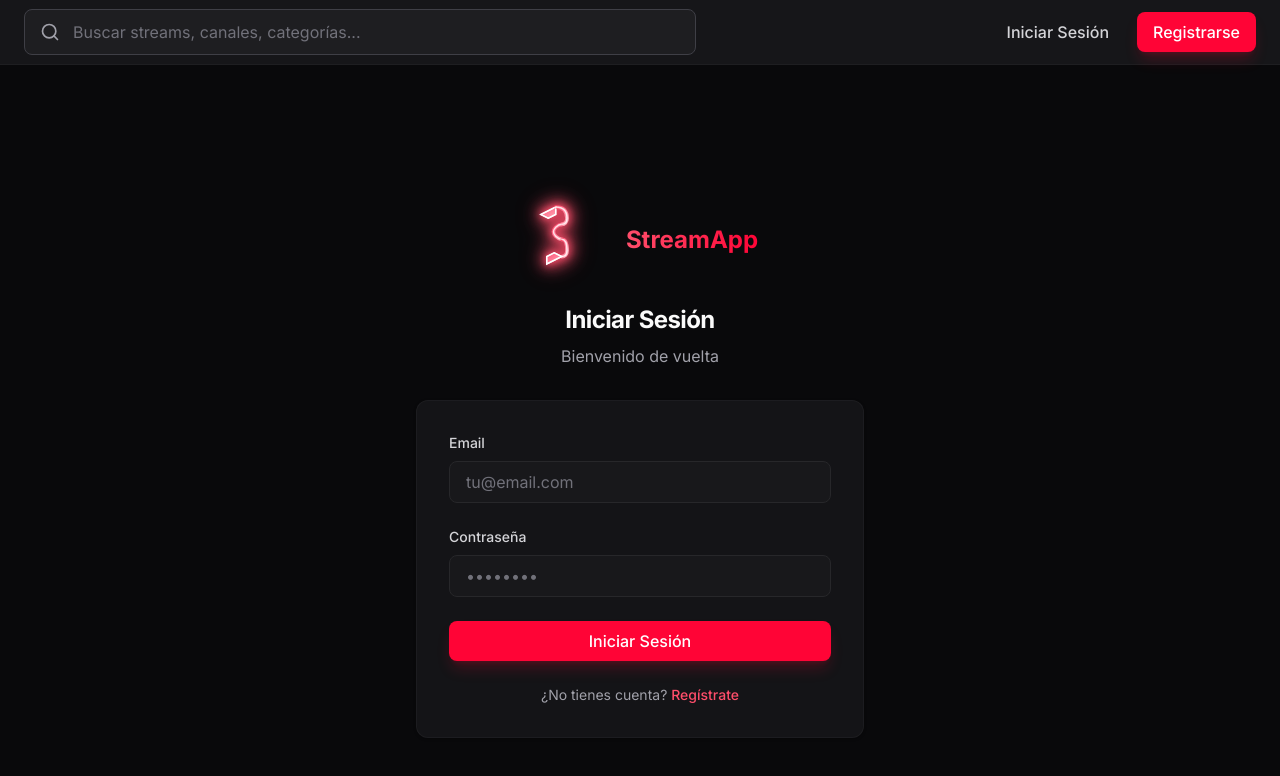
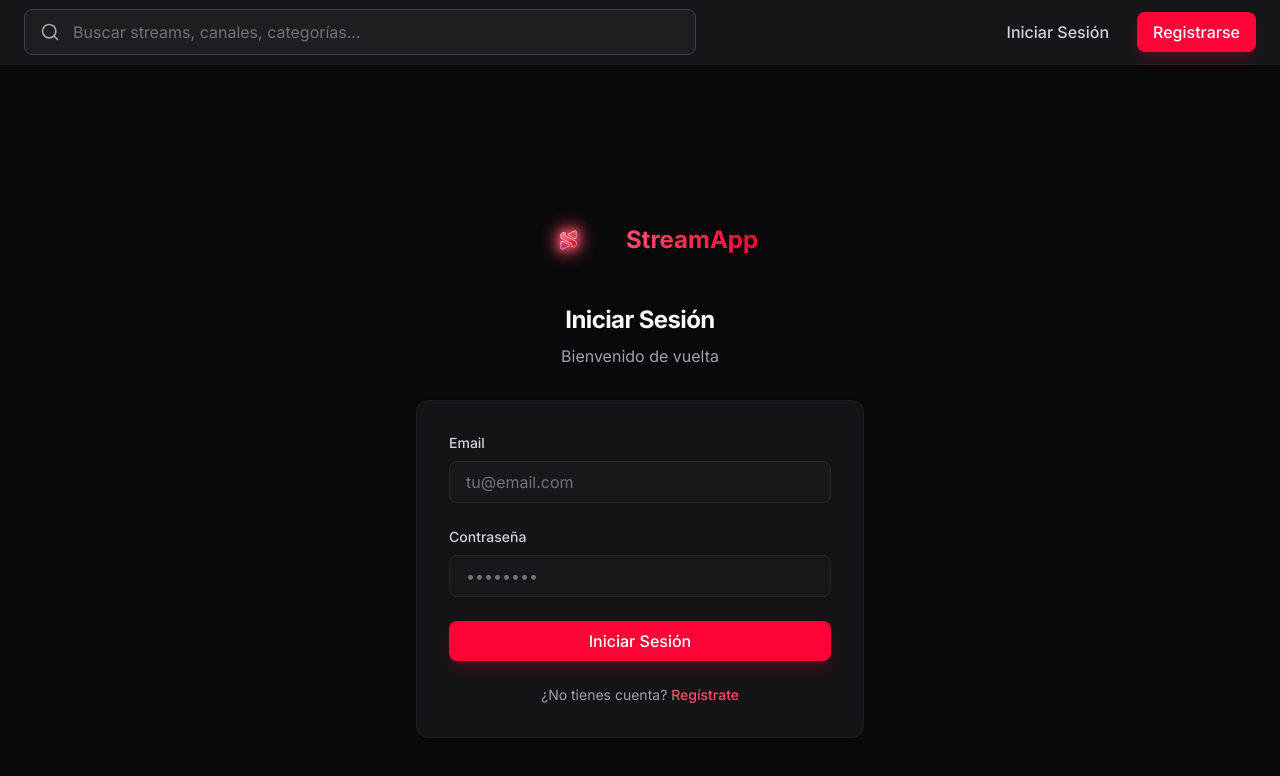
Before and after one commit to Nachete619/StreamApp, a Next.js app: page /auth/login in a window 1280 px wide. Shown: the top 776 px of the page. Built offline with nearby package versions, Linux system fonts and the light colour scheme; no server answers.

Commit message:
Logo y Favicon 7

```diff
--- a/app/auth/login/page.tsx
+++ b/app/auth/login/page.tsx
@@ -46,7 +46,7 @@ export default function LoginPage() {
           <Link href="/" className="inline-flex items-center gap-2 mb-4">
             <div className="w-24 h-24 relative flex items-center justify-center">
               <Image
-                src="/logo.svg"
+                src="/logo.png"
                 alt="StreamApp Logo"
                 width={96}
                 height={96}
--- a/app/auth/register/page.tsx
+++ b/app/auth/register/page.tsx
@@ -78,7 +78,7 @@ export default function RegisterPage() {
           <Link href="/" className="inline-flex items-center gap-2 mb-4">
             <div className="w-24 h-24 relative flex items-center justify-center">
               <Image
-                src="/logo.svg"
+                src="/logo.png"
                 alt="StreamApp Logo"
                 width={96}
                 height={96}
--- a/app/landing/page.tsx
+++ b/app/landing/page.tsx
@@ -78,7 +78,7 @@ export default function LandingPage() {
             >
               <div className="w-32 h-32 relative flex items-center justify-center animate-glow group">
                 <Image
-                  src="/logo.svg"
+                  src="/logo.png"
                   alt="StreamApp Logo"
                   width={128}
                   height={128}
--- a/app/layout.tsx
+++ b/app/layout.tsx
@@ -12,9 +12,9 @@ export const metadata: Metadata = {
   title: "StreamApp - Live Streaming Platform",
   description: "Live streaming platform inspired by Kick.com",
   icons: {
-    icon: '/favicon.svg',
-    shortcut: '/favicon.svg',
-    apple: '/favicon.svg',
+    icon: '/favicon.png',
+    shortcut: '/favicon.png',
+    apple: '/favicon.png',
   },
 };
 
--- a/components/Sidebar.tsx
+++ b/components/Sidebar.tsx
@@ -52,7 +52,7 @@ export function Sidebar({ isCollapsed, onToggle }: SidebarProps) {
           <Link href="/" className="flex items-center gap-2 group">
             <div className="w-16 h-16 relative flex items-center justify-center group-hover:scale-110 transition-transform duration-200">
               <Image
-                src="/logo.svg"
+                src="/logo.png"
                 alt="StreamApp Logo"
                 width={64}
                 height={64}
@@ -66,7 +66,7 @@ export function Sidebar({ isCollapsed, onToggle }: SidebarProps) {
         {isCollapsed && (
           <div className="w-16 h-16 relative flex items-center justify-center mx-auto">
             <Image
-              src="/logo.svg"
+              src="/logo.png"
               alt="StreamApp Logo"
               width={64}
               height={64}
```
Also changed, not shown: public/favicon.svg (deleted), public/logo.svg (deleted).
